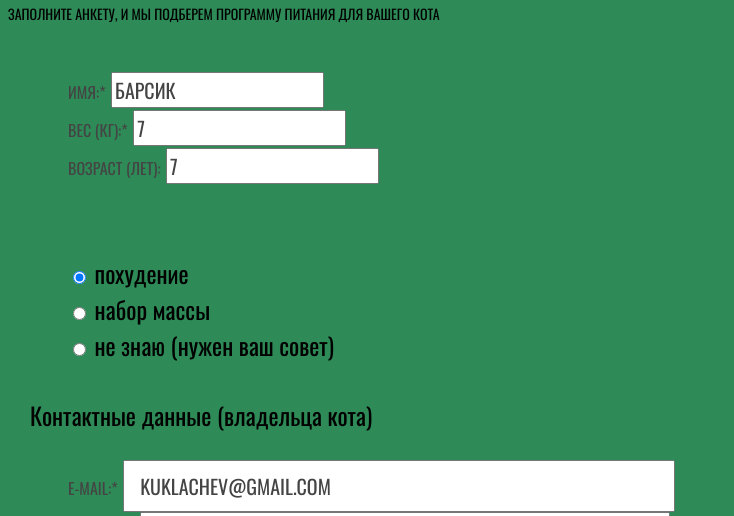
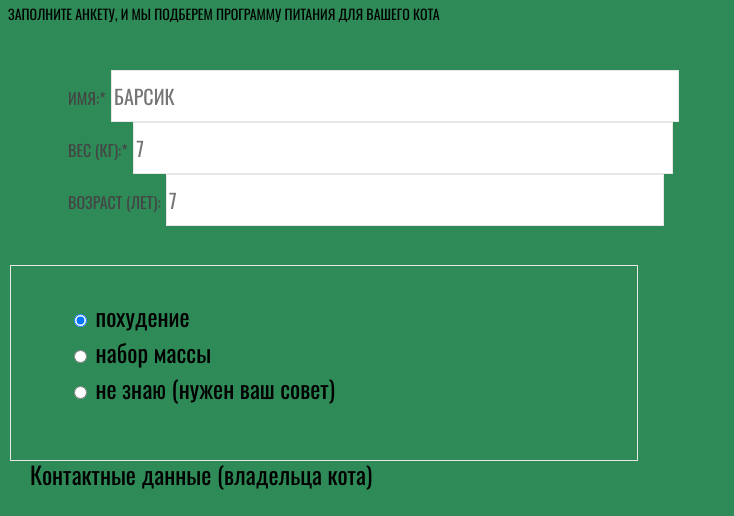
Before and after one commit to htmlacademy-adaptive/2402657-cat-energy-30, a website: page source/form.html in a window 1280 px wide. Shown: the part 260-776 px from the top of the page, without its empty margins (0-734 px from the left). Drawn offline with nearby package versions, Linux system fonts and the light colour scheme; files that its build step writes are made by us from their sources.

Commit message:
еще внес изменения

```diff
--- a/source/form.html
+++ b/source/form.html
@@ -63,15 +63,15 @@
       <ul class="personal-info__list">
         <li class="personal-info__item">
           <label class="personal-info__label" for="name">имя:*</label>
-          <input class="personal-info__input" type="text" name="name" id="name" placeholder="барсик" required>
+          <input class="personal-info__input-name" type="text" name="name" id="name" placeholder="барсик" required>
         </li>
         <li class="personal-info__item">
           <label class="personal-info__label" for="weight">вес (кг):*</label>
-          <input class="personal-info__input" type="number" name="weight" id="weight" placeholder="7" required>
+          <input class="personal-info__input-weight" type="number" name="weight" id="weight" placeholder="7" required>
         </li>
         <li class="personal-info__item">
           <label class="personal-info__label" for="age">возраст (лет):</label>
-          <input class="personal-info__input" type="number" name="age" id="age" placeholder="7" required>
+          <input class="personal-info__input-age" type="number" name="age" id="age" placeholder="7" required>
         </li>
       </ul>
       </fieldset>
--- a/source/styles/blocks/main-goal.scss
+++ b/source/styles/blocks/main-goal.scss
@@ -1,3 +1,19 @@
+.main-goal {
+  @media (min-width: 768px) {
+    box-sizing: border-box;
+    border: 1px solid #e7e7e7;
+    width: 628px;
+    height: 196px;
+  }
+
+  @media (min-width: 1440px) {
+    box-sizing: border-box;
+    border: 1px solid #e7e7e7;
+    width: 570px;
+    height: 196px;
+  }
+}
+
 .main-goal__list {
   list-style: none;
 }
--- a/source/styles/blocks/owner-contacts.scss
+++ b/source/styles/blocks/owner-contacts.scss
@@ -25,6 +25,7 @@
   font-weight: 400;
   line-height: 18px;
   text-transform: uppercase;
+  border: 1px solid #e7e7e7;
   width: 217px;
   height: 45px;
   padding-left: 15px;
@@ -51,6 +52,7 @@
   font-weight: 400;
   line-height: 18px;
   text-transform: uppercase;
+  border: 1px solid #e7e7e7;
   width: 200px;
   height: 45px;
 
@@ -65,6 +67,17 @@
     width: 472px;
     height: 52px;
   }
+}
+
+.owner-contacts__input-email:hover,
+.owner-contacts__input-phone:hover {
+  border: 1px solid #cdcdcd;
+}
+
+.owner-contacts__input-email:focus,
+.owner-contacts__input-phone:focus {
+  outline: none;
+  border: 2px solid #444444;
 }
 
 .owner-contacts__input-email::placeholder,
--- a/source/styles/blocks/personal-info.scss
+++ b/source/styles/blocks/personal-info.scss
@@ -11,8 +11,95 @@
   text-transform: uppercase;
 }
 
-.personal-info__input {
+.personal-info__input-name {
   box-sizing: border-box;
+  color: #444444;
+  font-family: $primary-font;
+  font-size: 16px;
+  font-weight: 400;
+  line-height: 18px;
+  text-transform: uppercase;
+  border: 1px solid #e7e7e7;
+  width: 228px;
+  height: 45px;
+
+  @media (min-width: 768px) {
+    font-size: 20px;
+    width: 568px;
+    height: 52px;
+  }
+
+  @media (min-width: 1440px) {
+    font-size: 20px;
+    width: 510px;
+    height: 52px;
+  }
+}
+
+.personal-info__input-weight {
+  box-sizing: border-box;
+  color: #444444;
+  font-family: $primary-font;
+  font-size: 16px;
+  font-weight: 400;
+  line-height: 18px;
+  text-transform: uppercase;
+  border: 1px solid #e7e7e7;
+  width: 207px;
+  height: 45px;
+
+  @media (min-width: 768px) {
+    font-size: 20px;
+    width: 540px;
+    height: 52px;
+  }
+
+  @media (min-width: 1440px) {
+    font-size: 20px;
+    width: 482px;
+    height: 52px;
+  }
+}
+
+.personal-info__input-age {
+  box-sizing: border-box;
+  color: #444444;
+  font-family: $primary-font;
+  font-size: 16px;
+  font-weight: 400;
+  line-height: 18px;
+  text-transform: uppercase;
+  border: 1px solid #e7e7e7;
+  width: 173px;
+  height: 45px;
+
+  @media (min-width: 768px) {
+    font-size: 20px;
+    width: 498px;
+    height: 52px;
+  }
+
+  @media (min-width: 1440px) {
+    font-size: 20px;
+    width: 440px;
+    height: 52px;
+  }
+}
+
+.personal-info__input-name:hover,
+.personal-info__input-weight:hover,
+.personal-info__input-age:hover {
+  border: 1px solid #cdcdcd;
+}
+
+.personal-info__input-name:focus,
+.personal-info__input-weight:focus,
+.personal-info__input-age:focus {
+  outline: none;
+  border: 2px solid #444444;
+}
+
+.personal-info__input-*::placeholder {
   color: #444444;
   font-family: $primary-font;
   font-size: 16px;
@@ -24,20 +111,3 @@
     font-size: 20px;
   }
 }
-
-.personal-info__input::placeholder {
-  color: #444444;
-  font-family: $primary-font;
-  font-size: 16px;
-  font-weight: 400;
-  line-height: 18px;
-  text-transform: uppercase;
-
-  @media (min-width: 768px) {
-    font-size: 20px;
-  }
-}
-
-.personal-info__wrapper {
-  position: relative;
-}
--- a/source/styles/global/common.scss
+++ b/source/styles/global/common.scss
@@ -12,3 +12,14 @@ body {
 fieldset {
   border: none;
 }
+//Убираю стрелки из инпута
+input[type="number"]::-webkit-outer-spin-button,
+input[type="number"]::-webkit-inner-spin-button {
+  appearance: none;
+}
+
+input[type="number"],
+input[type="number"]:hover,
+input[type="number"]:focus {
+  appearance: textfield;
+}
```
